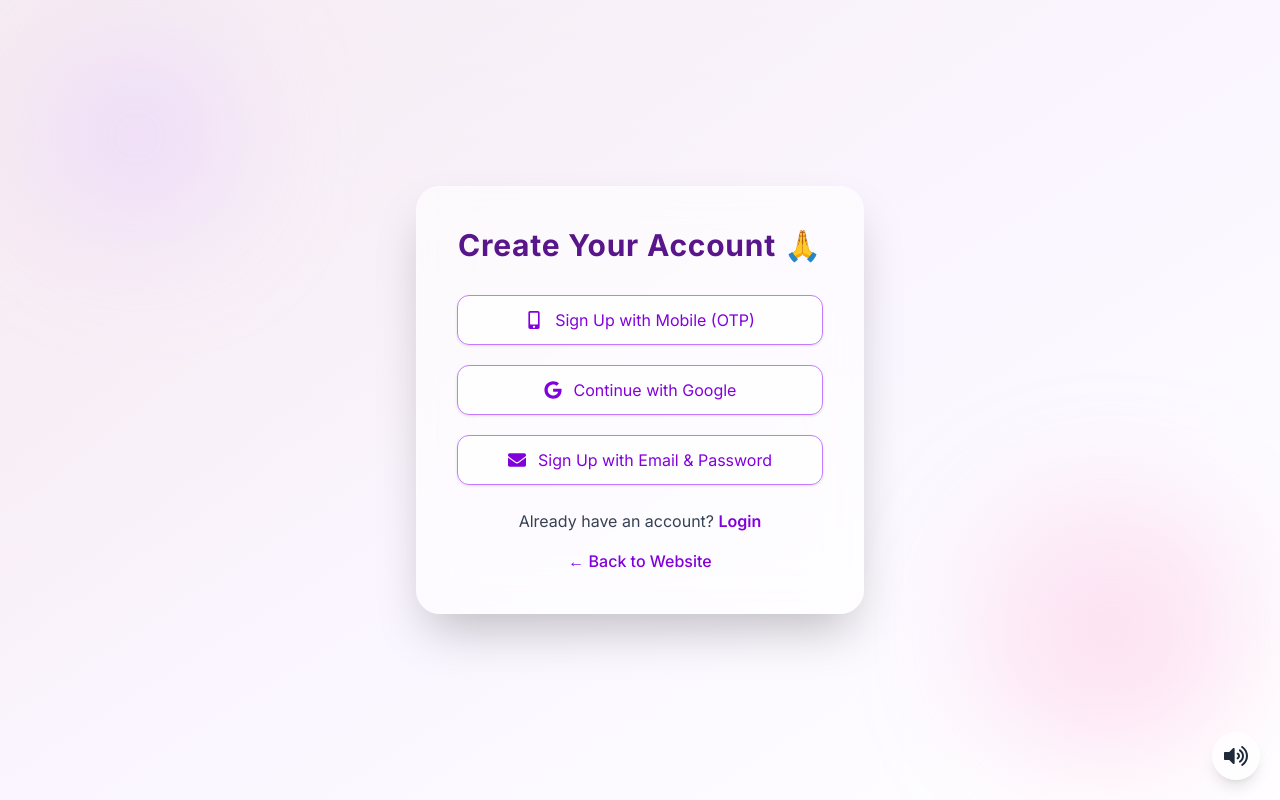
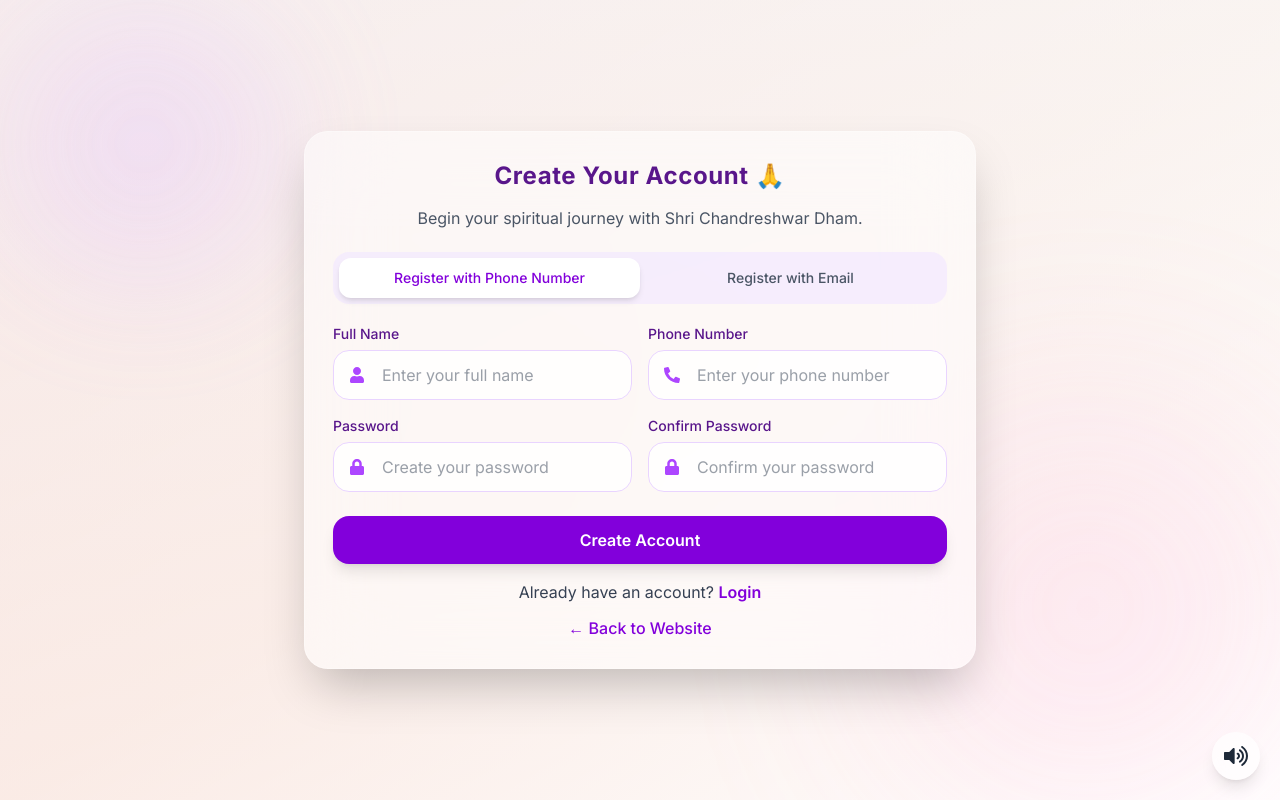
Before and after one commit to PathakAnshika/ShivTempleWebsite, a Next.js app: page /DevoteeCorner/register in a window 1280 px wide. Built offline with nearby package versions, Linux system fonts and the light colour scheme.

Commit message:
Upgrade Next.js to fix security vulnerability

```diff
--- a/app/DevoteeCorner/register/page.jsx
+++ b/app/DevoteeCorner/register/page.jsx
@@ -2,77 +2,427 @@
 
 import { useRouter } from "next/navigation";
 import { motion } from "framer-motion";
-import { FaGoogle, FaMobileAlt, FaEnvelope } from "react-icons/fa";
+
+import {
+  FaPhoneAlt,
+  FaEnvelope,
+  FaLock,
+  FaUser,
+} from "react-icons/fa";
+
+import { useState } from "react";
 
 export default function RegisterPage() {
+
   const router = useRouter();
 
+  const [registerType, setRegisterType] = useState("phone");
+
   return (
-    <section className="min-h-screen flex items-center justify-center bg-gradient-to-br from-purple-200/40 via-purple-50 to-white relative overflow-hidden">
 
-      {/* Soft Background Blurs */}
-      <div className="absolute top-10 left-10 w-48 h-48 bg-purple-300/30 blur-3xl rounded-full"></div>
-      <div className="absolute bottom-10 right-10 w-64 h-64 bg-pink-300/30 blur-3xl rounded-full"></div>
+    <section className="
+      min-h-screen
+      flex items-center justify-center
+      bg-gradient-to-br
+      from-purple-300/20
+      via-purple-100/40
+      to-white
+      relative overflow-hidden
+      px-4
+    ">
 
-      {/* Sign Up Card */}
+      {/* Soft Floating Blobs */}
+      <div className="
+        absolute top-0 left-0
+        w-72 h-72
+        bg-purple-300/30
+        blur-3xl
+        rounded-full
+        animate-pulse
+      "></div>
+
+      <div className="
+        absolute bottom-0 right-0
+        w-96 h-96
+        bg-pink-300/30
+        blur-[120px]
+        rounded-full
+        animate-pulse
+      "></div>
+
+      {/* REGISTER CARD */}
       <motion.div
-        initial={{ opacity: 0, y: 40 }}
+        initial={{ opacity: 0, y: 50 }}
         animate={{ opacity: 1, y: 0 }}
-        className="bg-white/60 backdrop-blur-xl p-10 rounded-3xl shadow-2xl w-full max-w-md border border-white/20 z-10"
+        transition={{ duration: 0.7 }}
+        className="
+          bg-white/50
+          backdrop-blur-2xl
+          p-6 md:p-7
+          rounded-3xl
+          shadow-2xl
+          border border-white/30
+          w-full
+          max-w-2xl
+          z-10
+        "
       >
-        <h2 className="text-3xl font-bold text-center text-purple-900 mb-8 tracking-wide">
+
+        {/* Header */}
+        <motion.h2
+          initial={{ opacity: 0, y: -10 }}
+          animate={{ opacity: 1, y: 0 }}
+          transition={{ delay: 0.3 }}
+          className="
+            text-2xl
+            font-bold
+            text-center
+            text-purple-900
+            mb-3
+            tracking-wide
+          "
+        >
           Create Your Account 🙏
-        </h2>
+        </motion.h2>
 
-        <div className="space-y-5">
+        <p className="
+          text-center
+          text-gray-600
+          mb-5
+          leading-7
+        ">
+          Begin your spiritual journey with
+          Shri Chandreshwar Dham.
+        </p>
 
-          {/* SIGN UP WITH MOBILE */}
+        {/* REGISTER TYPE SWITCH */}
+        <div className="
+          flex
+          bg-purple-100/70
+          p-1.5
+          rounded-2xl
+          mb-5
+        ">
+
           <button
-            onClick={() => router.push("/DevoteeCorner/register-mobile")}
-            className="w-full flex items-center justify-center gap-3 border border-purple-400 text-purple-700 py-3 rounded-xl bg-white/70 hover:bg-purple-100 transition-all shadow-sm hover:shadow-lg"
+            onClick={() => setRegisterType("phone")}
+            className={`
+              flex-1
+              py-2.5
+              rounded-xl
+              text-sm
+              font-medium
+              transition-all
+
+              ${
+                registerType === "phone"
+                  ? "bg-white text-purple-700 shadow-md"
+                  : "text-gray-600"
+              }
+            `}
           >
-            <FaMobileAlt className="text-lg" />
-            Sign Up with Mobile (OTP)
+            Register with Phone Number
           </button>
 
-          {/* SIGN UP WITH GOOGLE */}
           <button
-            onClick={() => alert("➡ Google SignUp implement karenge")}
-            className="w-full flex items-center justify-center gap-3 border border-purple-400 text-purple-700 py-3 rounded-xl bg-white/70 hover:bg-purple-100 transition-all shadow-sm hover:shadow-lg"
+            onClick={() => setRegisterType("email")}
+            className={`
+              flex-1
+              py-2.5
+              rounded-xl
+              text-sm
+              font-medium
+              transition-all
+
+              ${
+                registerType === "email"
+                  ? "bg-white text-purple-700 shadow-md"
+                  : "text-gray-600"
+              }
+            `}
           >
-            <FaGoogle className="text-lg" />
-            Continue with Google
+            Register with Email
           </button>
 
-          {/* SIGN UP WITH EMAIL / PASSWORD */}
-          <button
-            onClick={() => router.push("/DevoteeCorner/register-email")}
-            className="w-full flex items-center justify-center gap-3 border border-purple-400 text-purple-700 py-3 rounded-xl bg-white/70 hover:bg-purple-100 transition-all shadow-sm hover:shadow-lg"
-          >
-            <FaEnvelope className="text-lg" />
-            Sign Up with Email & Password
-          </button>
         </div>
 
-        {/* Already account */}
-        <p className="text-center text-gray-700 mt-6">
+        {/* FORM */}
+        <div className="grid md:grid-cols-2 gap-4">
+
+          {/* FULL NAME */}
+          <div>
+
+            <label className="
+              block
+              text-sm
+              font-medium
+              text-purple-900
+              mb-1.5
+            ">
+              Full Name
+            </label>
+
+            <div className="relative">
+
+              <FaUser className="
+                absolute left-4 top-1/2
+                -translate-y-1/2
+                text-purple-500
+              " />
+
+              <input
+                type="text"
+                placeholder="Enter your full name"
+                className="
+                  w-full
+                  pl-12 pr-4 py-3
+                  rounded-2xl
+                  border border-purple-200
+                  bg-white/80
+                  text-gray-700
+                  outline-none
+                  focus:ring-2 focus:ring-purple-300
+                "
+              />
+
+            </div>
+
+          </div>
+
+          {/* PHONE REGISTER */}
+          {registerType === "phone" && (
+            <>
+
+              {/* Phone */}
+              <div>
+
+                <label className="
+                  block
+                  text-sm
+                  font-medium
+                  text-purple-900
+                  mb-1.5
+                ">
+                  Phone Number
+                </label>
+
+                <div className="relative">
+
+                  <FaPhoneAlt className="
+                    absolute left-4 top-1/2
+                    -translate-y-1/2
+                    text-purple-500
+                  " />
+
+                  <input
+                    type="tel"
+                    placeholder="Enter your phone number"
+                    className="
+                      w-full
+                      pl-12 pr-4 py-3
+                      rounded-2xl
+                      border border-purple-200
+                      bg-white/80
+                      text-gray-700
+                      outline-none
+                      focus:ring-2 focus:ring-purple-300
+                    "
+                  />
+
+                </div>
+
+              </div>
+
+            </>
+          )}
+
+          {/* EMAIL REGISTER */}
+          {registerType === "email" && (
+            <>
+
+              {/* Email */}
+              <div>
+
+                <label className="
+                  block
+                  text-sm
+                  font-medium
+                  text-purple-900
+                  mb-1.5
+                ">
+                  Email Address
+                </label>
+
+                <div className="relative">
+
+                  <FaEnvelope className="
+                    absolute left-4 top-1/2
+                    -translate-y-1/2
+                    text-purple-500
+                  " />
+
+                  <input
+                    type="email"
+                    placeholder="Enter your email address"
+                    className="
+                      w-full
+                      pl-12 pr-4 py-3
+                      rounded-2xl
+                      border border-purple-200
+                      bg-white/80
+                      text-gray-700
+                      outline-none
+                      focus:ring-2 focus:ring-purple-300
+                    "
+                  />
+
+                </div>
+
+              </div>
+
+            </>
+          )}
+
+          {/* Password */}
+          <div>
+
+            <label className="
+              block
+              text-sm
+              font-medium
+              text-purple-900
+              mb-1.5
+            ">
+              Password
+            </label>
+
+            <div className="relative">
+
+              <FaLock className="
+                absolute left-4 top-1/2
+                -translate-y-1/2
+                text-purple-500
+              " />
+
+              <input
+                type="password"
+                placeholder="Create your password"
+                className="
+                  w-full
+                  pl-12 pr-4 py-3
+                  rounded-2xl
+                  border border-purple-200
+                  bg-white/80
+                  text-gray-700
+                  outline-none
+                  focus:ring-2 focus:ring-purple-300
+                "
+              />
+
+            </div>
+
+          </div>
+
+          {/* Confirm Password */}
+          <div>
+
+            <label className="
+              block
+              text-sm
+              font-medium
+              text-purple-900
+              mb-1.5
+            ">
+              Confirm Password
+            </label>
+
+            <div className="relative">
+
+              <FaLock className="
+                absolute left-4 top-1/2
+                -translate-y-1/2
+                text-purple-500
+              " />
+
+              <input
+                type="password"
+                placeholder="Confirm your password"
+                className="
+                  w-full
+                  pl-12 pr-4 py-3
+                  rounded-2xl
+                  border border-purple-200
+                  bg-white/80
+                  text-gray-700
+                  outline-none
+                  focus:ring-2 focus:ring-purple-300
+                "
+              />
+
+            </div>
+
+          </div>
+
+          {/* Continue Button */}
+          <motion.button
+            whileHover={{ scale: 1.02 }}
+            whileTap={{ scale: 0.97 }}
+            className="
+              md:col-span-2
+              w-full
+              py-3
+              rounded-2xl
+              bg-purple-700
+              hover:bg-purple-800
+              text-white
+              font-semibold
+              shadow-lg
+              transition-all
+              mt-2
+            "
+          >
+            Create Account
+          </motion.button>
+
+        </div>
+
+        {/* Login */}
+        <p className="
+          text-center
+          text-gray-700
+          mt-4
+        ">
           Already have an account?{" "}
+
           <button
             onClick={() => router.push("/DevoteeCorner/login")}
-            className="text-purple-700 font-semibold hover:underline"
+            className="
+              text-purple-700
+              font-semibold
+              hover:underline
+            "
           >
             Login
           </button>
+
         </p>
 
         {/* Back */}
         <button
           onClick={() => router.push("/")}
-          className="mt-4 w-full text-purple-700 hover:underline font-medium"
+          className="
+            mt-3
+            w-full
+            text-purple-700
+            hover:underline
+            font-medium
+          "
         >
           ← Back to Website
         </button>
+
       </motion.div>
+
     </section>
   );
 }
```
